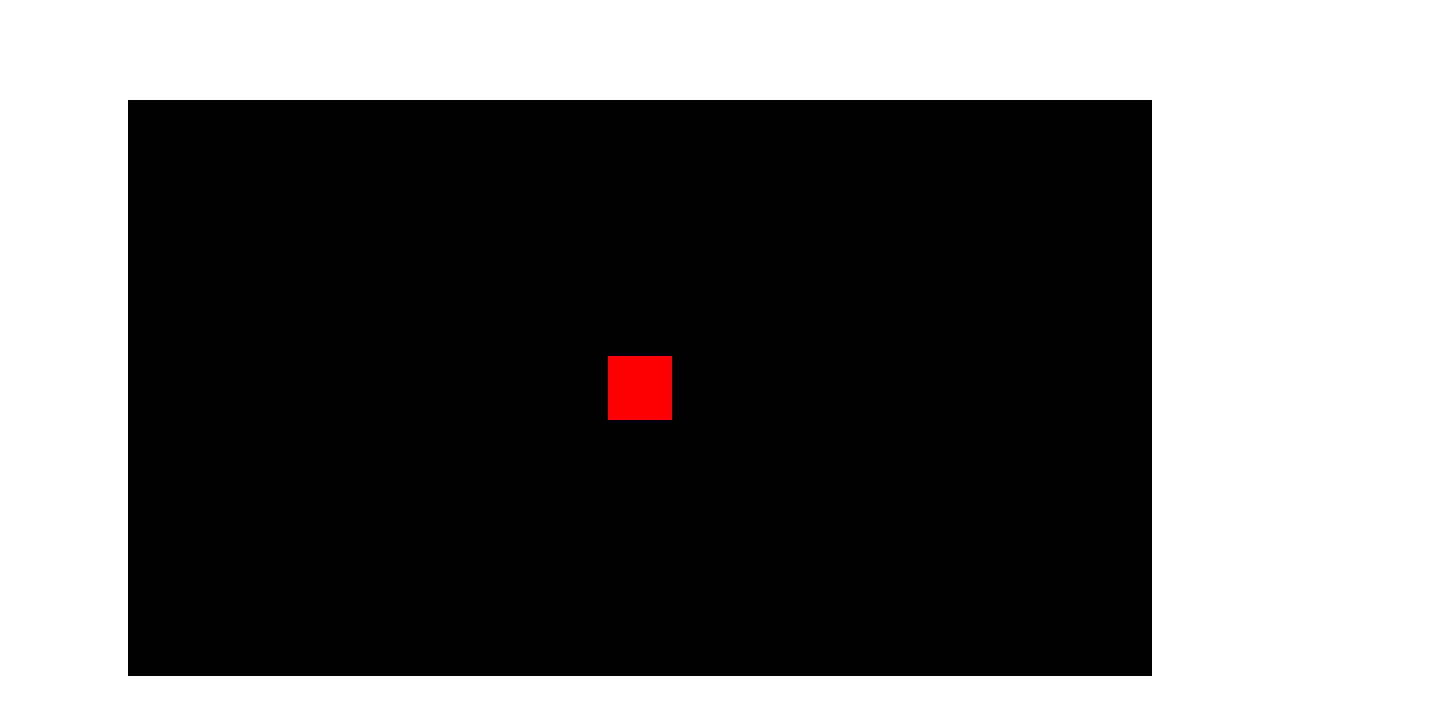
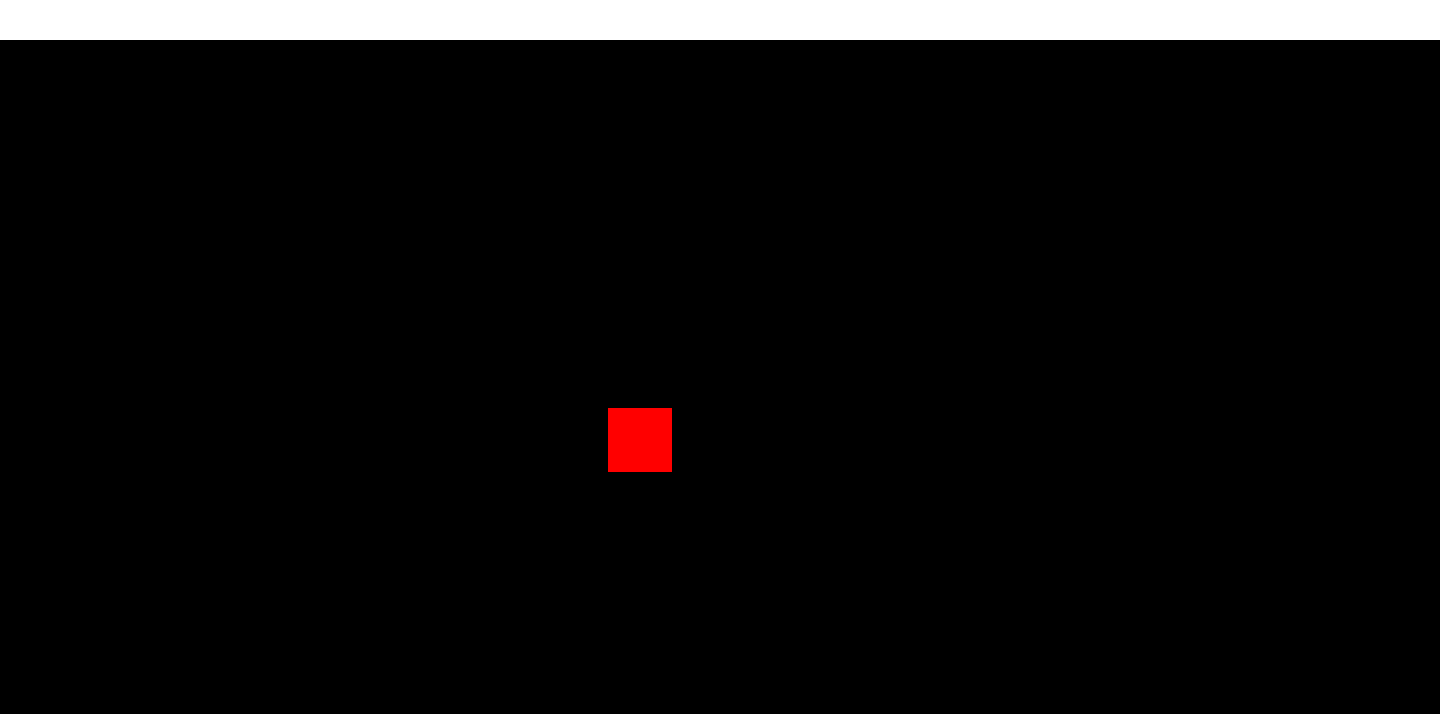
Before and after one commit to BlakePrinty/2dJSGame, a plain HTML site: page keyboardSite/index.html in a window 1280 px wide. Shown: the whole page, 1440 px wide, since content can reach past the window. Drawn offline with Linux system fonts and the light colour scheme.

Commit message:
Improved

```diff
--- a/keyboardSite/javascript/index.js
+++ b/keyboardSite/javascript/index.js
@@ -1,19 +1,23 @@
 const canvas = document.querySelector("canvas");
 const context = canvas.getContext("2d");
 
-canvas.width = 1024;
-canvas.height = 576;
+canvas.width = 1600;
+canvas.height = 800;
+
+const spriteHeight = 64;
+const spriteWidth = 64;
+
+const spriteSpeedX = 10;
+const spriteSpeedY = 8;
 
 context.fillRect(0, 0, canvas.width, canvas.height);
-
-const gravity = 0.2;
 
 class Sprite {
     constructor({ position, velocity }) {
         this.position = position;
         this.velocity = velocity;
-        this.height = 64;
-        this.width = 64;
+        this.height = spriteHeight;
+        this.width = spriteWidth;
     }
 
     draw() {
@@ -45,7 +49,7 @@
 }
 
 const player = new Sprite({
-    position: { x: 512 - 32, y: 288 - 32 },
+    position: { x: (canvas.width / 2) - (spriteWidth / 2), y: (canvas.height / 2) - (spriteHeight / 2) },
     velocity: {
         x: 0,
         y: 0
@@ -79,13 +83,13 @@
     player.velocity.y = 0;
 
     if (keys.a.pressed && lastKey === "a") {
-        player.velocity.x = -5;
+        player.velocity.x = -spriteSpeedX;
     } else if (keys.d.pressed && lastKey === "d") {
-        player.velocity.x = 5;
+        player.velocity.x = spriteSpeedX;
     } else if (keys.w.pressed && lastKey === "w") {
-        player.velocity.y = -4;
+        player.velocity.y = -spriteSpeedY;
     } else if (keys.s.pressed && lastKey === "s") {
-        player.velocity.y = 4;
+        player.velocity.y = spriteSpeedY;
     }
 }
 
--- a/keyboardSite/style.css
+++ b/keyboardSite/style.css
@@ -11,5 +11,6 @@
     align-items: center;
     flex-direction: column;
 
-    padding: 100px;
+    /* padding: 100px; */
+    padding-top: 40px;
 }
```
